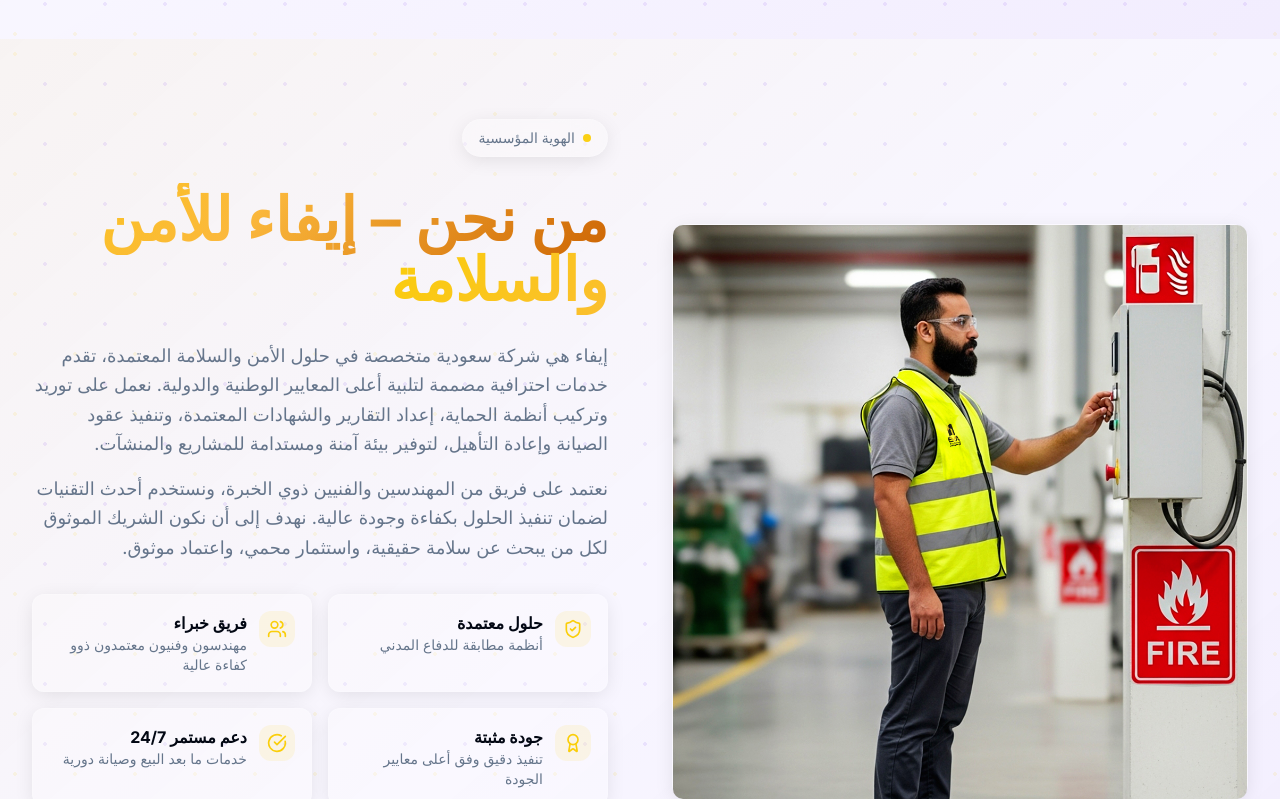
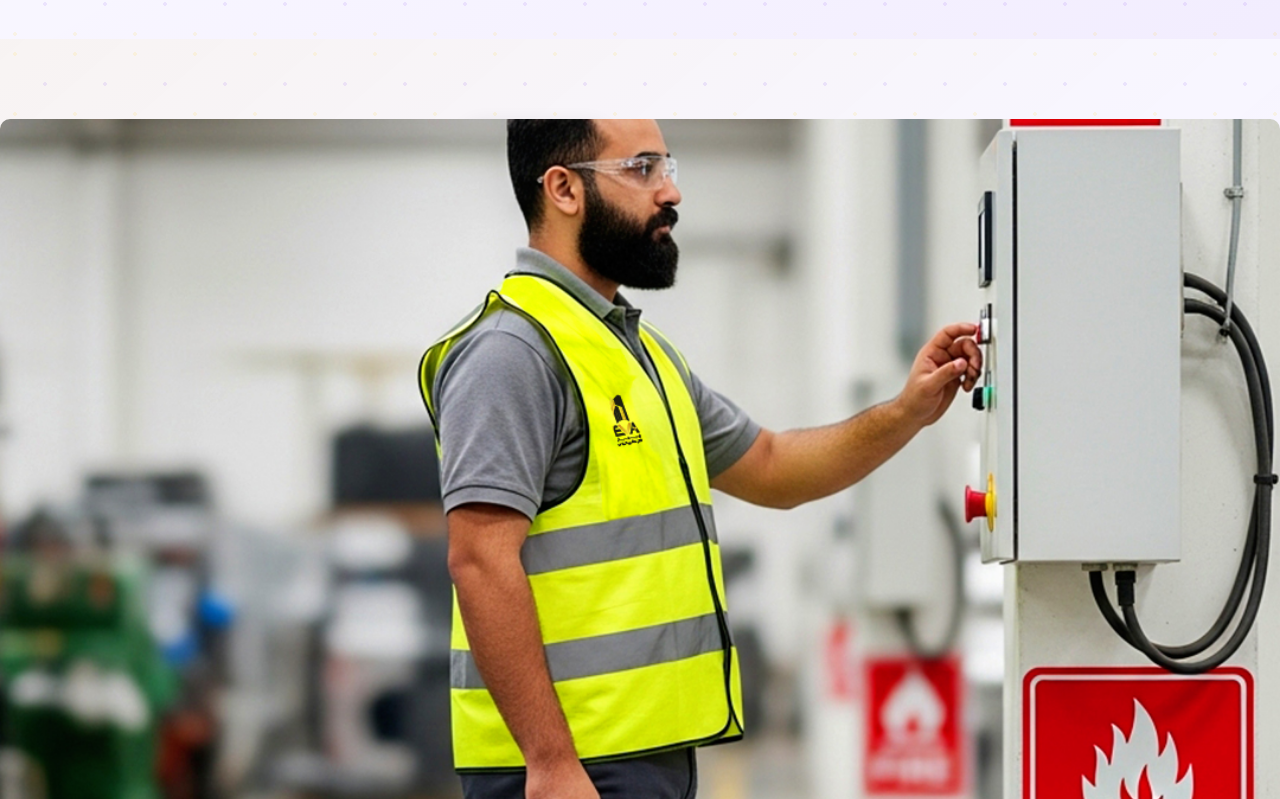
Before and after one commit to AbdalrhmanAmmar/newevaclient, a Next.js app: page / in a window 1280 px wide. Shown: the part 841-1640 px from the top of the page. Built offline with nearby package versions, Linux system fonts and the light colour scheme.

Commit message:
show-img

```diff
--- a/components/Home/AboutUs.tsx
+++ b/components/Home/AboutUs.tsx
@@ -102,6 +102,15 @@ const AboutUs = () => {
                 );
               })}
             </div>
+            <div>
+                       <Image
+                src={whiskImage}
+                alt="فريق إيفاء للأمن والسلامة"
+                fill
+                className="object-cover rounded-md "
+              />
+
+            </div>
 
             {/* CTA Button */}
             <div className={`transition-all duration-1000 delay-800 ${
```
